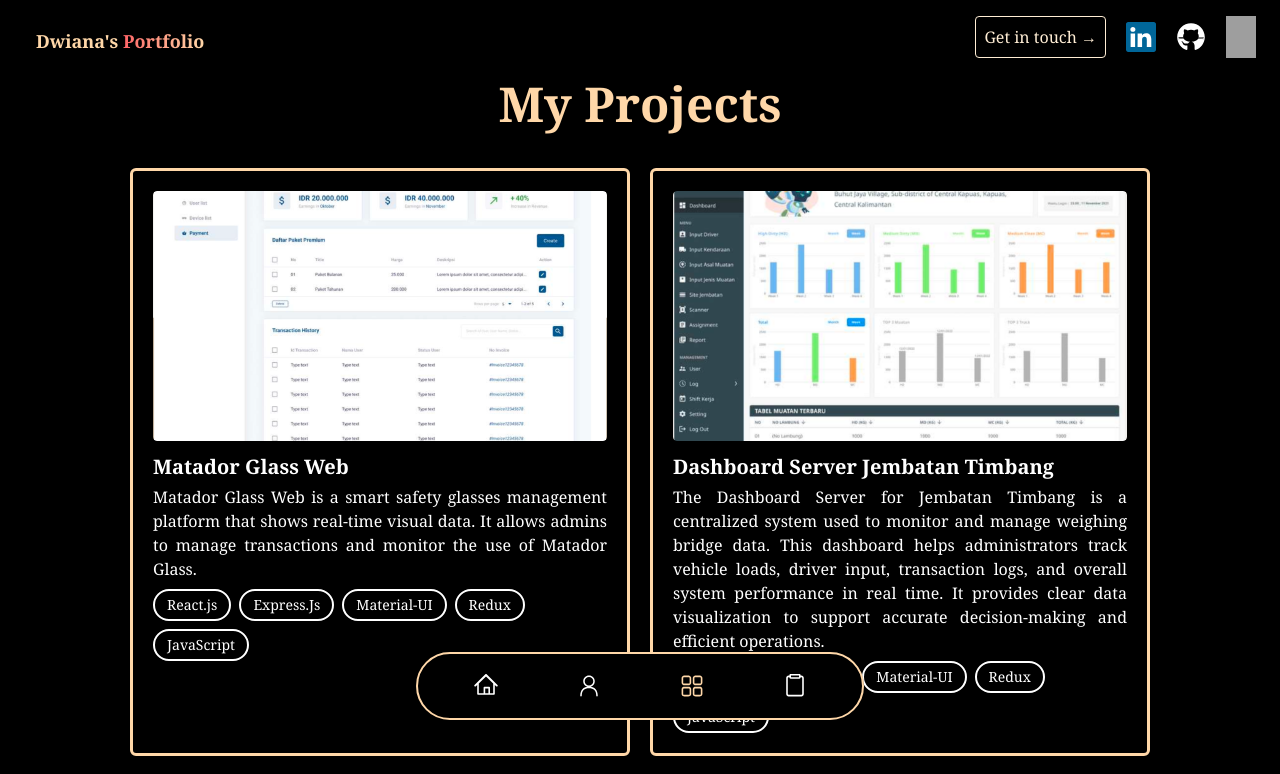
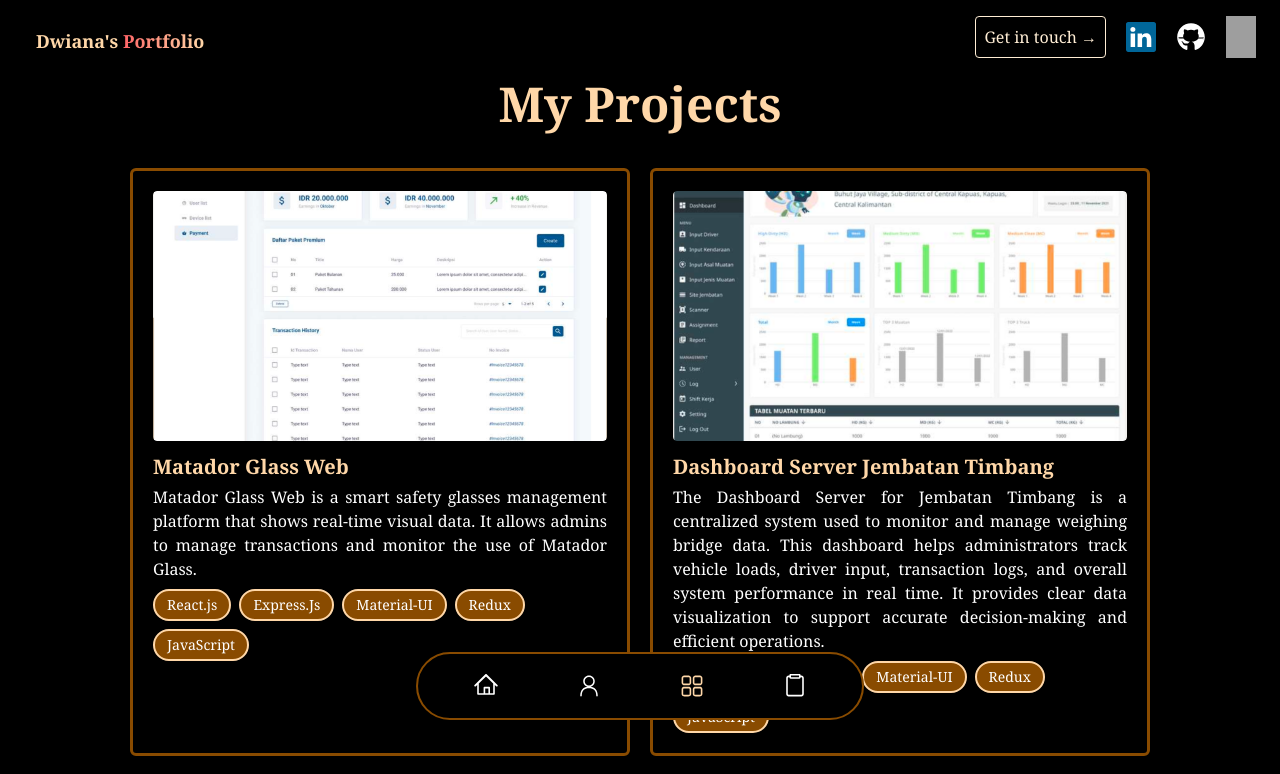
Before and after one commit to dwiana161/Dwiana-s-Portfolio, a Next.js app: page /my-projects in a window 1280 px wide. Shown: the top 774 px of the page. Built offline with nearby package versions, Linux system fonts and the light colour scheme; grey boxes are pictures that could not be loaded.

Commit message:
style: update color styling for pages

```diff
--- a/components/Navigation.tsx
+++ b/components/Navigation.tsx
@@ -28,7 +28,7 @@ const Navigation = () => {
 
   return (
     <div
-    className='fixed bottom-20 left-1/2 -translate-x-1/2 z-[50] w-[90%] sm:w-[70%] md:w-[40%] max-w-md rounded-full flex justify-between items-center border-2 bg-black border-orange-200 px-4 py-5 backdrop-blur'
+    className='fixed bottom-20 left-1/2 -translate-x-1/2 z-[50] w-[90%] sm:w-[70%] md:w-[40%] max-w-md rounded-full flex justify-between items-center border-2 bg-black border-yellow-800 px-4 py-5 backdrop-blur'
     >
         {isRouting}
         {NavLinks.map((nav) => (
--- a/components/ProjectCard.tsx
+++ b/components/ProjectCard.tsx
@@ -29,7 +29,7 @@ const fadeInAnimationVariants = {
 const ProjectCard = ({ image, title, text, link, tech}: Props ) => {
 
   return (
-    <div className="flex flex-col p-4 sm:p-5 w-full sm:w-[500px] rounded-md border-3 border-orange-200 cursor-pointer">
+    <div className="flex flex-col p-4 sm:p-5 w-full sm:w-[500px] rounded-md border-3 border-yellow-800 cursor-pointer">
       <motion.div
         className="w-full"
         variants={fadeInAnimationVariants}
@@ -53,7 +53,7 @@ const ProjectCard = ({ image, title, text, link, tech}: Props ) => {
           />
         </Link>
 
-        <h3 className="mt-3 text-lg sm:text-xl text-white font-extrabold font-serif">
+        <h3 className="mt-3 text-lg sm:text-xl text-orange-200 font-extrabold font-serif">
           {title}
         </h3>
         <p className="text-white text-sm sm:text-base mt-1 mb-2 text-justify font-serif">
@@ -64,7 +64,7 @@ const ProjectCard = ({ image, title, text, link, tech}: Props ) => {
                 tech.map((item, index) => (
                     <span
                     key={index}
-                     className="rounded-full font-serif border-2 px-3 py-1 text-xs sm:text-sm text-white ">
+                     className="rounded-full font-serif border-2 px-3 py-1 text-xs sm:text-sm text-white bg-yellow-800 border-orange-200 ">
                         {item}
                     </span>
                 ))
--- a/constants/index.ts
+++ b/constants/index.ts
@@ -195,7 +195,7 @@ export const Projects = [
     title: "Dwiana's Portfolio Web",
     text: "This portfolio website is a personal site used to showcase work, skills, and achievements. It's commonly to present their projects, experiences, and contact information in a visually appealing way. Just click the image to take a look at it on GitHub!",
     link: 'https://github.com/dwiana161/Dwiana-s-Portfolio',
-    src: "/portfolio.png",
+    src: "/portfolio2.png",
     tech: ['Next.js', 'Tailwind CSS', 'Motion', 'TypeScript']
   },
 ];
```
Also changed, not shown: 1 other file (tests, documents, lock files or other folders).
